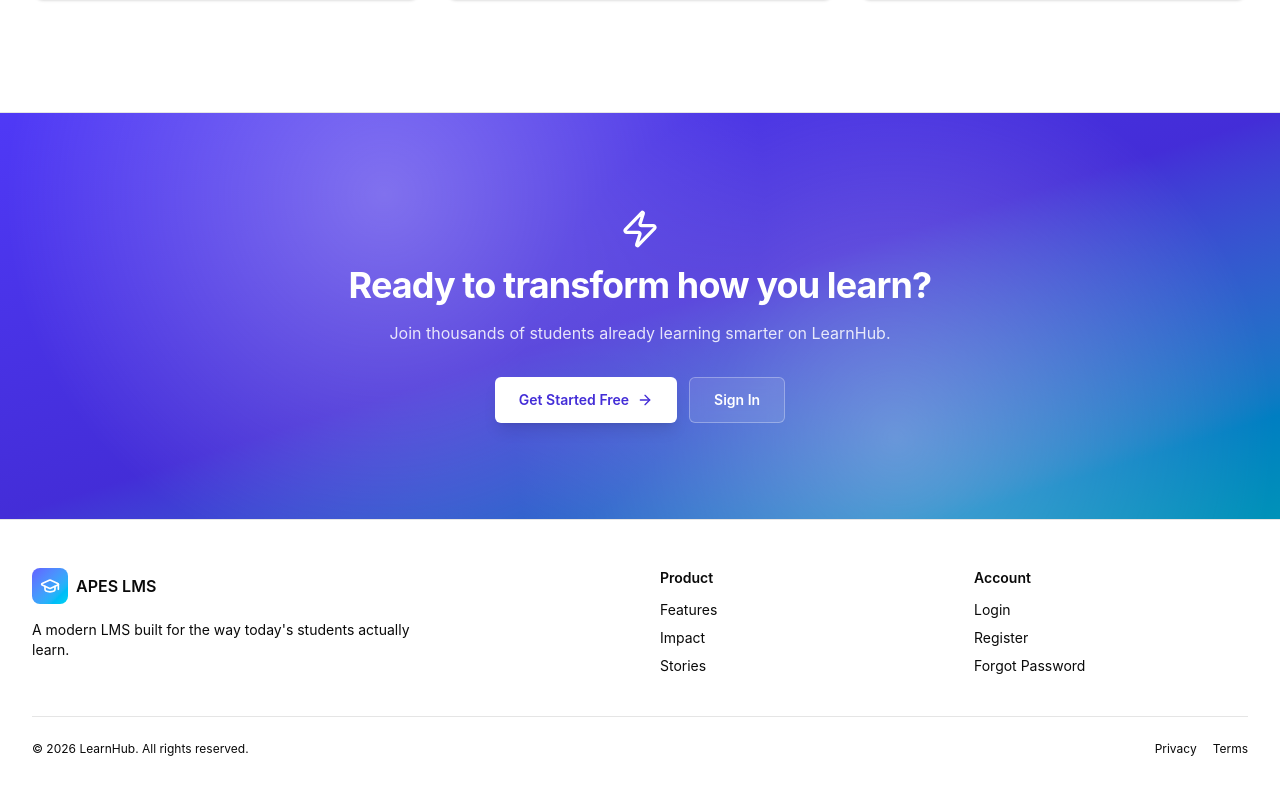
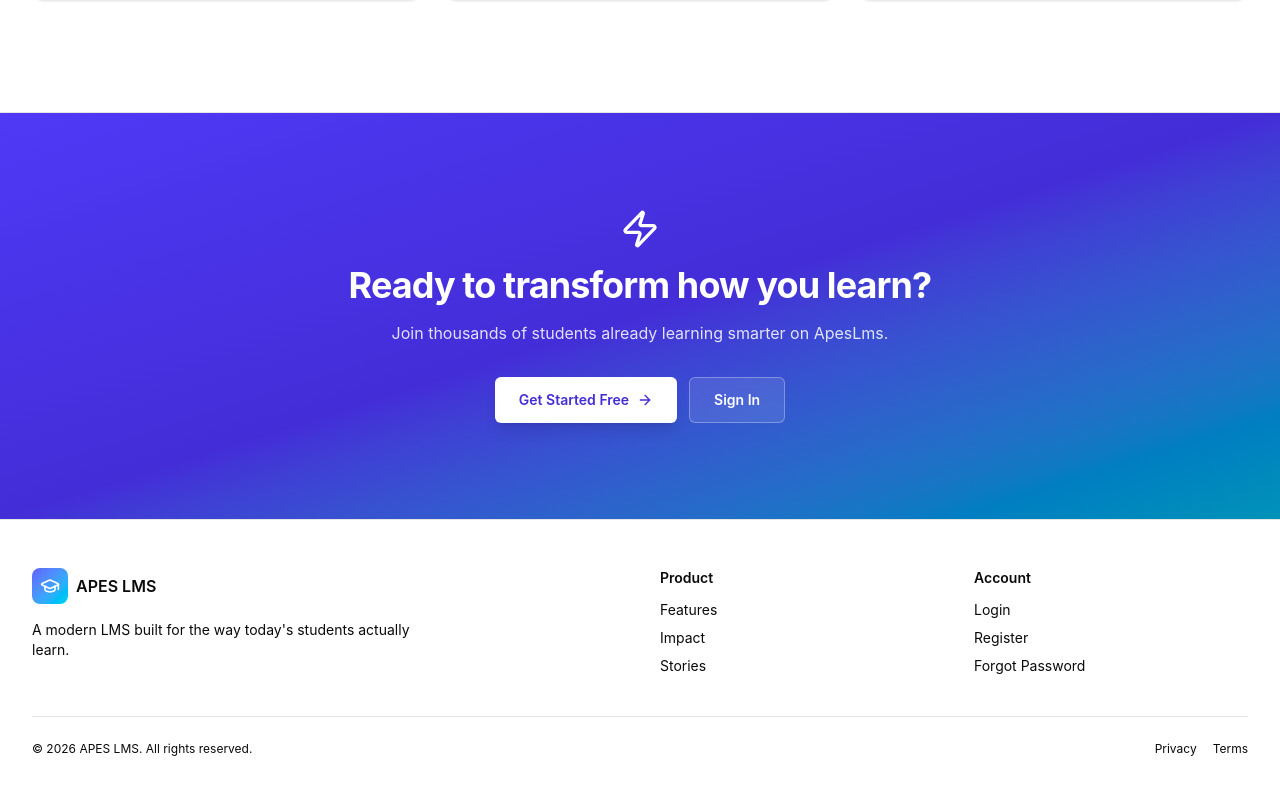
Before and after one commit to fyp-academic/Student-frontend, a React (Vite) app: page / in a window 1280 px wide. Shown: the part 2271-3066 px from the top of the page. Built offline with nearby package versions, Linux system fonts and the light colour scheme; no server answers.

Commit message:
fix CTA section text visibility by removing white gradient overlay

```diff
--- a/src/app/pages/LandingPage.tsx
+++ b/src/app/pages/LandingPage.tsx
@@ -364,14 +364,13 @@ export default function LandingPage() {
       {/* CTA */}
       <section id="cta" className="relative overflow-hidden">
         <div className="absolute inset-0 -z-10 bg-gradient-to-br from-indigo-600 via-indigo-700 to-cyan-600" />
-        <div className="absolute inset-0 -z-10 opacity-30 bg-[radial-gradient(circle_at_30%_20%,#fff_0%,transparent_40%),radial-gradient(circle_at_70%_80%,#fff_0%,transparent_40%)]" />
         <div className="mx-auto max-w-4xl px-4 py-20 sm:px-6 sm:py-24 lg:px-8 text-center text-white">
           <Zap data-reveal className="mx-auto h-10 w-10" />
           <h2 data-reveal data-reveal-delay="1" className="mt-4 text-3xl font-bold tracking-tight sm:text-4xl">
             Ready to transform how you learn?
           </h2>
           <p data-reveal data-reveal-delay="2" className="mt-4 text-white/85">
-            Join thousands of students already learning smarter on LearnHub.
+            Join thousands of students already learning smarter on ApesLms.
           </p>
           <div data-reveal data-reveal-delay="3" className="mt-8 flex flex-wrap justify-center gap-3">
             <Link
@@ -423,7 +422,7 @@ export default function LandingPage() {
             </div>
           </div>
           <div className="mt-10 flex flex-col items-center justify-between gap-3 border-t border-border pt-6 text-xs text-muted-foreground sm:flex-row">
-            <div>© {new Date().getFullYear()} LearnHub. All rights reserved.</div>
+            <div>© {new Date().getFullYear()} APES LMS. All rights reserved.</div>
             <div className="flex gap-4">
               <a href="#" className="hover:text-foreground">Privacy</a>
               <a href="#" className="hover:text-foreground">Terms</a>
```
